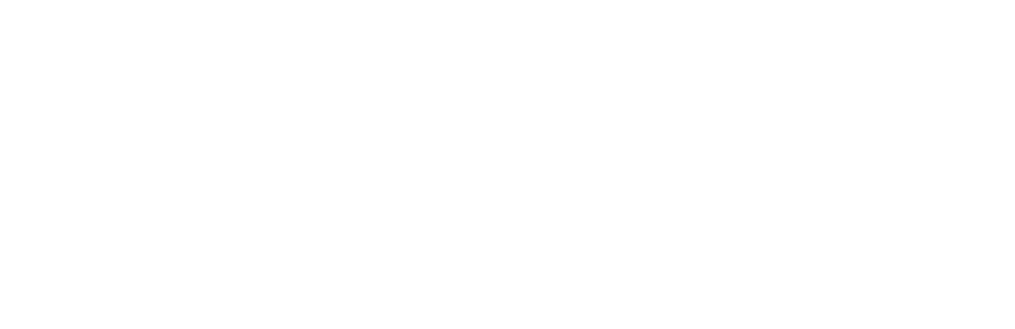
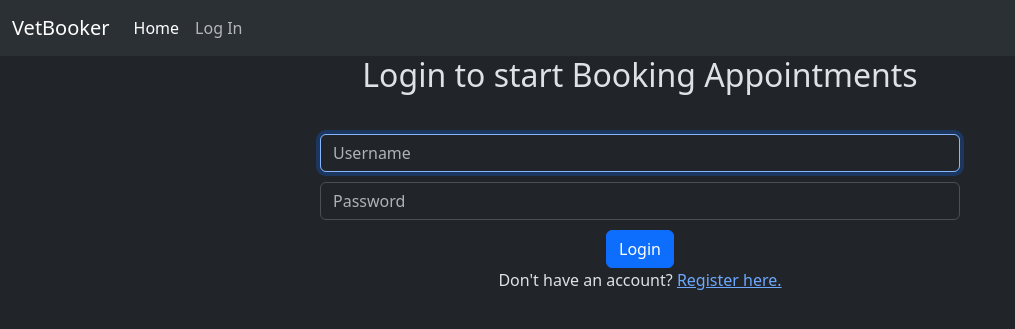
Before and after one commit to maltsandcino/VetBook, a Django app: page /login in a window 1280 px wide. Before the commit the part shown is empty. Shown: the top 329 px of the page, without its empty margins (0-1015 px from the left). Run offline with Django 4.2, Linux system fonts and the light colour scheme.

Commit message:
navbar and layout established, css and js referenced, a bit of logic for login done

```diff
--- /dev/null
+++ b/VetBooker/static/VetBooker/styles.css
@@ -0,0 +1,15 @@
+.form-control {
+    width: 50vw;
+    margin: auto;
+    margin-bottom: 10px;
+}
+
+.centerText {
+    text-align: center;
+}
+
+.flex-center {
+    display: flex;
+    flex-direction: row;
+    justify-content: center;
+}
--- a/VetBooker/templates/VetBooker/layout.html
+++ b/VetBooker/templates/VetBooker/layout.html
@@ -1,11 +1,54 @@
+{% load static %}
 <!DOCTYPE html>
-<html lang="en">
+<html lang="en" data-bs-theme="dark">
 <head>
     <meta charset="UTF-8">
     <meta name="viewport" content="width=device-width, initial-scale=1.0">
     <title>Document</title>
+    <link href="https://cdn.jsdelivr.net/npm/bootstrap@5.3.2/dist/css/bootstrap.min.css" rel="stylesheet" integrity="sha384-T3c6CoIi6uLrA9TneNEoa7RxnatzjcDSCmG1MXxSR1GAsXEV/Dwwykc2MPK8M2HN" crossorigin="anonymous">
+    <script src="https://cdn.jsdelivr.net/npm/bootstrap@5.3.2/dist/js/bootstrap.bundle.min.js" integrity="sha384-C6RzsynM9kWDrMNeT87bh95OGNyZPhcTNXj1NW7RuBCsyN/o0jlpcV8Qyq46cDfL" crossorigin="anonymous"></script>
+    <link href="{% static 'VetBooker/styles.css' %}" rel="stylesheet">
+    <script src="{% static 'VetBooker/script.js' %}"></script>
 </head>
 <body>
+    <nav class="navbar navbar-expand-lg bg-body-tertiary sticky-top">
+        <div class="container-fluid">
+          <a class="navbar-brand" href="{% url 'index' %}">VetBooker</a>
+          <button class="navbar-toggler" type="button" data-bs-toggle="collapse" data-bs-target="#navbarNav" aria-controls="navbarNav" aria-expanded="false" aria-label="Toggle navigation">
+            <span class="navbar-toggler-icon"></span>
+          </button>
+          <div class="collapse navbar-collapse" id="navbarNav">
+            <ul class="navbar-nav">
+              <li class="nav-item">
+                <a class="nav-link active" aria-current="page" href="{% url 'index' %}">Home</a>
+              </li>
+              {% if request.user.is_authenticated %}
+              <li class="nav-item">
+                <a class="nav-link" href="#">Book Appointment</a>
+              </li>
+              <li class="nav-item">
+                <a class="nav-link" href="#">Search Bookings</a>
+              </li>
+              <li class="nav-item">
+                <a class="nav-link" href="#">View Schedule</a>
+              </li>
+              <li class="nav-item">
+                <a href="{% url 'logout' %}" class="nav-link">Logout</a>
+              </li>
+              {% else %}
+                    <li class="nav-item">
+                        <a class="nav-link" href="{% url 'login' %}">Log In</a>
+                    </li>
+              {% endif %}
+                   {% if request.user.is_superuser %}
+              <li class="nav-item">
+                <a class="nav-link" href="./admin">Admin</a>
+                {% endif %}
+            </li>
+            </ul>
+          </div>
+        </div>
+      </nav>
     {% block body %}
     {% endblock %}
 
--- a/VetBooker/templates/VetBooker/login.html
+++ b/VetBooker/templates/VetBooker/login.html
@@ -1,5 +1,24 @@
 {% extends "VetBooker/layout.html" %}
 {% load static %}
 {% block body %}
+<div class="centerText" style="margin-bottom: 40px;"><h2>Login to start Booking Appointments</h2></div>
 
+    {% if message %}
+        <div>{{ message }}</div>
+    {% endif %}
+
+    <form action="{% url 'login' %}" method="post">
+        {% csrf_token %}
+        <div class="form-group">
+            <input autofocus class="form-control" type="text" name="username" placeholder="Username">
+        </div>
+        <div class="form-group">
+            <input class="form-control" type="password" name="password" placeholder="Password">
+        </div>
+        <div class="flex-center">
+        <input id="submitButton" class="btn btn-primary" type="submit" value="Login">
+        </div>
+    </form>
+
+    <div class="centerText">Don't have an account? <a href="{% url 'register' %}">Register here.</a></div>
 {% endblock %}
--- a/VetBooker/views.py
+++ b/VetBooker/views.py
@@ -21,7 +21,7 @@ def login_view(request):
             return HttpResponseRedirect(reverse("index"))
         else:
             return render(request, "VetBooker/login.html", {
-                "message": "Invalid username and/or password."
+                "message": "Invalid username and/or password. Please re-enter your details, or contact your systems administrator"
             })
     else:
         return render(request, "VetBooker/login.html")
@@ -32,32 +32,34 @@ def logout_view(request):
         logout(request)
     return HttpResponseRedirect(reverse("index"))
 
+###Only superusers may create other users in the system via the register page.
+def register(request):
+    if request.user.is_superuser:
+        if request.method == "POST":
+            username = request.POST["username"]
+            email = request.POST["email"]
 
-def register(request):
-    if request.method == "POST":
-        username = request.POST["username"]
-        email = request.POST["email"]
+            # Ensure password matches confirmation
+            password = request.POST["password"]
+            confirmation = request.POST["confirmation"]
+            if password != confirmation:
+                return render(request, "network/register.html", {
+                    "message": "Passwords must match."
+                })
 
-        # Ensure password matches confirmation
-        password = request.POST["password"]
-        confirmation = request.POST["confirmation"]
-        if password != confirmation:
-            return render(request, "network/register.html", {
-                "message": "Passwords must match."
-            })
-
-        # Attempt to create new user
-        try:
-            user = User.objects.create_user(username, email, password)
-            user.save()
-        except IntegrityError:
-            return render(request, "network/register.html", {
-                "message": "Username already taken."
-            })
-        login(request, user)
-        return HttpResponseRedirect(reverse("index"))
+            # New user is created, and handled if the username already exists
+            try:
+                user = User.objects.create_user(username, email, password)
+                user.save()
+            except IntegrityError:
+                return render(request, "network/register.html", {
+                    "message": "Username already taken."
+                })
+            return HttpResponseRedirect(reverse("index"))
+        else:
+            return render(request, "network/register.html")
     else:
-        return render(request, "network/register.html")
+            return HttpResponseRedirect(reverse("index"))
 
 def index(request):
 
```
Also changed, not shown: VetBooker/static/VetBooker/script.js (added), db.sqlite3.
